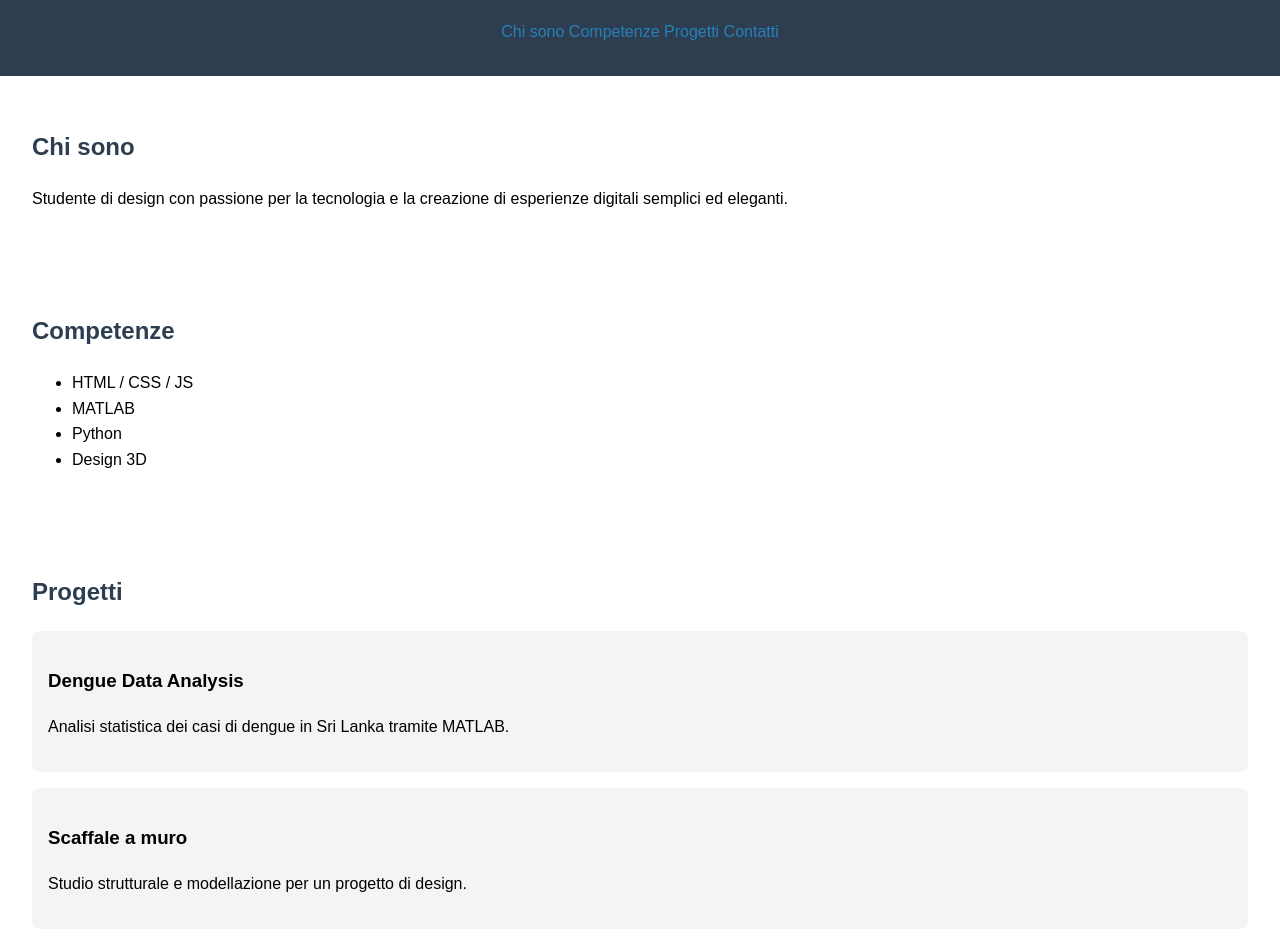
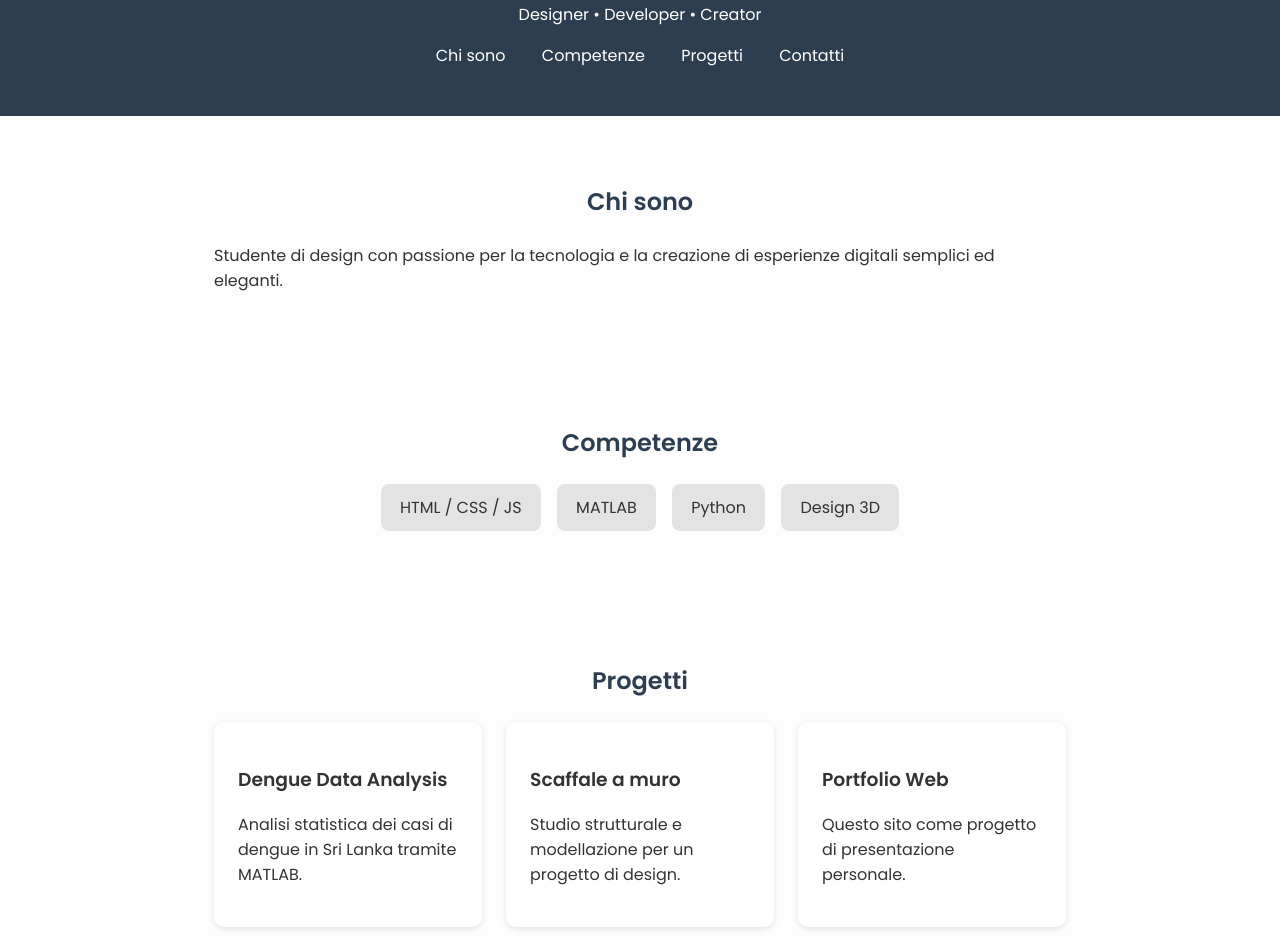
Before and after one commit to pisqji/pisqji.github.io, a plain HTML site: page index.html in a window 1280 px wide. Shown: the part 149-1091 px from the top of the page. Drawn offline with Linux system fonts and the light colour scheme.

Commit message:
Update style.css

```diff
--- a/style.css
+++ b/style.css
@@ -1,37 +1,184 @@
+* {
+  box-sizing: border-box;
+  scroll-behavior: smooth;
+}
+
 body {
-  font-family: Arial, sans-serif;
+  font-family: "Poppins", sans-serif;
   margin: 0;
-  padding: 0;
-  line-height: 1.6;
+  color: #333;
+  background: #fdfdfd;
 }
 
 header {
+  text-align: center;
   background: #2c3e50;
-  color: white;
-  text-align: center;
-  padding: 2rem;
+  color: #fff;
+  padding: 3rem 1rem;
+}
+
+header h1 {
+  margin-bottom: 0.3rem;
+  font-size: 2.5rem;
+}
+
+nav {
+  margin-top: 1rem;
+}
+
+nav a {
+  color: #fff;
+  margin: 0 1rem;
+  text-decoration: none;
+  font-weight: 500;
+}
+
+nav a:hover {
+  text-decoration: underline;
 }
 
 section {
-  padding: 2rem;
+  padding: 3rem 1.5rem;
+  max-width: 900px;
+  margin: auto;
 }
 
 h2 {
+  text-align: center;
   color: #2c3e50;
+  margin-bottom: 1.5rem;
+}
+
+.skills {
+  display: flex;
+  justify-content: center;
+  flex-wrap: wrap;
+  list-style: none;
+  padding: 0;
+  gap: 1rem;
+}
+
+.skills li {
+  background: #e3e3e3;
+  padding: 0.7rem 1.2rem;
+  border-radius: 8px;
+  font-weight: 500;
+}
+
+.project-grid {
+  display: grid;
+  grid-template-columns: repeat(auto-fit, minmax(250px, 1fr));
+  gap: 1.5rem;
 }
 
 .project {
-  background: #f4f4f4;
-  margin: 1rem 0;
-  padding: 1rem;
-  border-radius: 8px;
+  background: #fff;
+  padding: 1.5rem;
+  border-radius: 10px;
+  box-shadow: 0 2px 6px rgba(0,0,0,0.1);
+  transition: transform 0.2s ease;
 }
 
-a {
-  color: #2980b9;
-  text-decoration: none;
+.project:hover {
+  transform: scale(1.03);
 }
 
-a:hover {
+footer {
+  text-align: center;
+  padding: 1rem;
+  background: #2c3e50;
+  color: white;
+  font-size: 0.9rem;
+}
+* {
+  box-sizing: border-box;
+  scroll-behavior: smooth;
+}
+
+body {
+  font-family: "Poppins", sans-serif;
+  margin: 0;
+  color: #333;
+  background: #fdfdfd;
+}
+
+header {
+  text-align: center;
+  background: #2c3e50;
+  color: #fff;
+  padding: 3rem 1rem;
+}
+
+header h1 {
+  margin-bottom: 0.3rem;
+  font-size: 2.5rem;
+}
+
+nav {
+  margin-top: 1rem;
+}
+
+nav a {
+  color: #fff;
+  margin: 0 1rem;
+  text-decoration: none;
+  font-weight: 500;
+}
+
+nav a:hover {
   text-decoration: underline;
 }
+
+section {
+  padding: 3rem 1.5rem;
+  max-width: 900px;
+  margin: auto;
+}
+
+h2 {
+  text-align: center;
+  color: #2c3e50;
+  margin-bottom: 1.5rem;
+}
+
+.skills {
+  display: flex;
+  justify-content: center;
+  flex-wrap: wrap;
+  list-style: none;
+  padding: 0;
+  gap: 1rem;
+}
+
+.skills li {
+  background: #e3e3e3;
+  padding: 0.7rem 1.2rem;
+  border-radius: 8px;
+  font-weight: 500;
+}
+
+.project-grid {
+  display: grid;
+  grid-template-columns: repeat(auto-fit, minmax(250px, 1fr));
+  gap: 1.5rem;
+}
+
+.project {
+  background: #fff;
+  padding: 1.5rem;
+  border-radius: 10px;
+  box-shadow: 0 2px 6px rgba(0,0,0,0.1);
+  transition: transform 0.2s ease;
+}
+
+.project:hover {
+  transform: scale(1.03);
+}
+
+footer {
+  text-align: center;
+  padding: 1rem;
+  background: #2c3e50;
+  color: white;
+  font-size: 0.9rem;
+}
```
